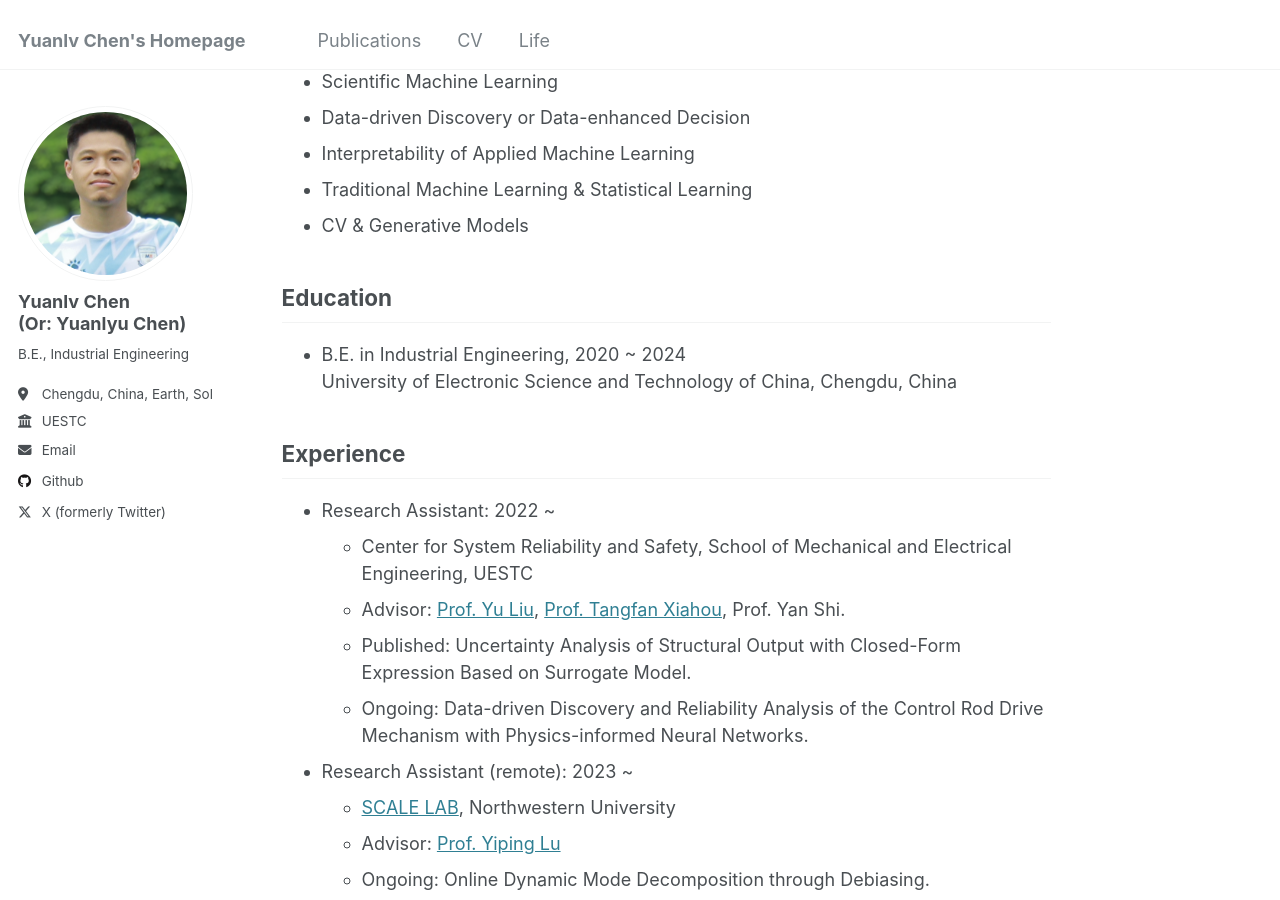
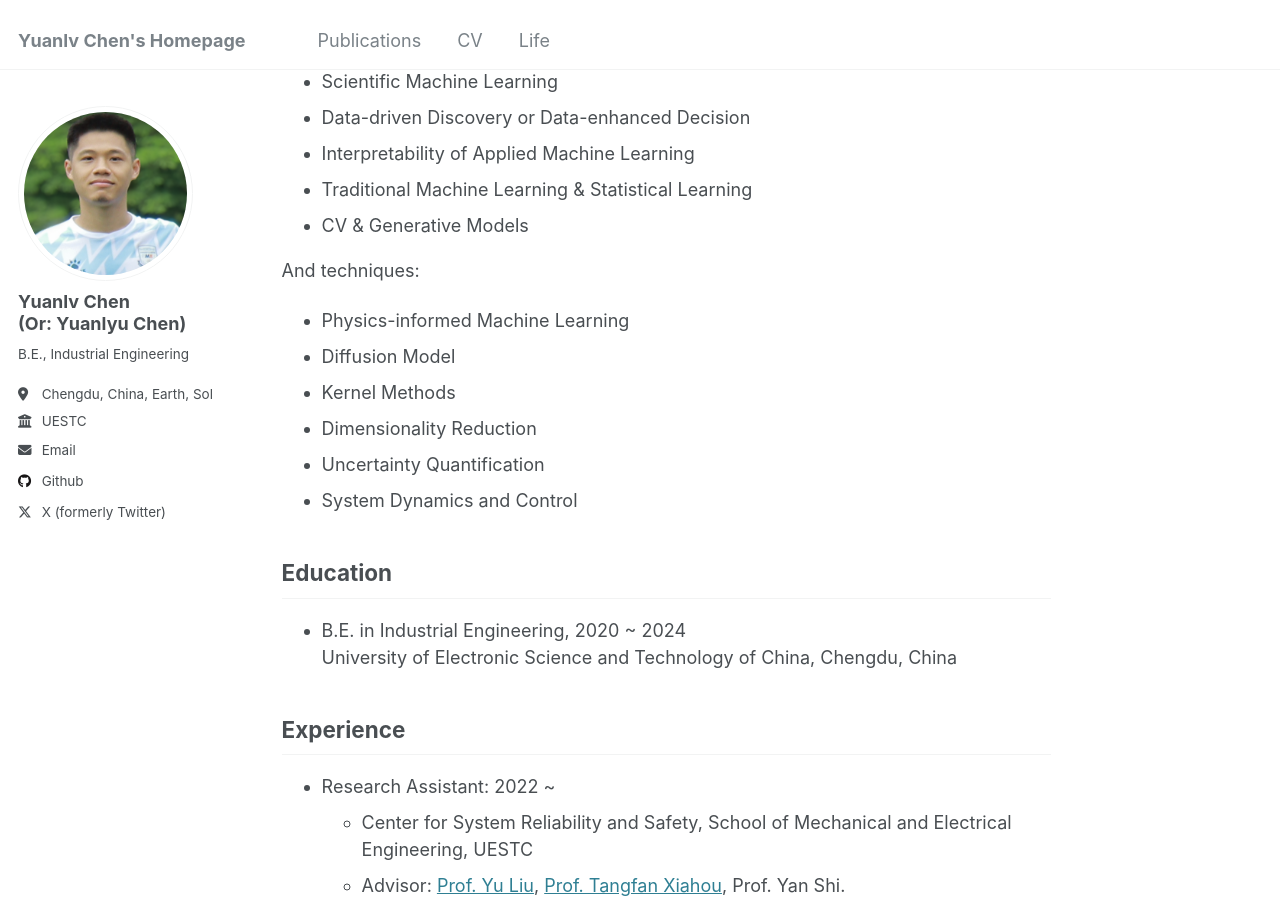
Before and after one commit to YLchen22/YLchen22.github.io, a Jekyll site: the page built from _pages/about.md, in a window 1280 px wide and 900 px high, scrolled down 462 px. Built offline with Jekyll 4.4.1, drawn with Linux system fonts in a browser that asks for light colours.

Commit message:
Update about.md

```diff
--- a/_pages/about.md
+++ b/_pages/about.md
@@ -22,6 +22,15 @@ Generally, I am open (but not limited) to the following interconnected topics:
 * Traditional Machine Learning & Statistical Learning
 * CV & Generative Models
 
+And techniques:
+* Physics-informed Machine Learning
+* Diffusion Model
+* Kernel Methods
+* Dimensionality Reduction
+* Uncertainty Quantification
+* System Dynamics and Control
+
+
 Education
 ------
 * B.E. in Industrial Engineering, 2020 ~ 2024 <br> University of Electronic Science and Technology of China, Chengdu, China
```
